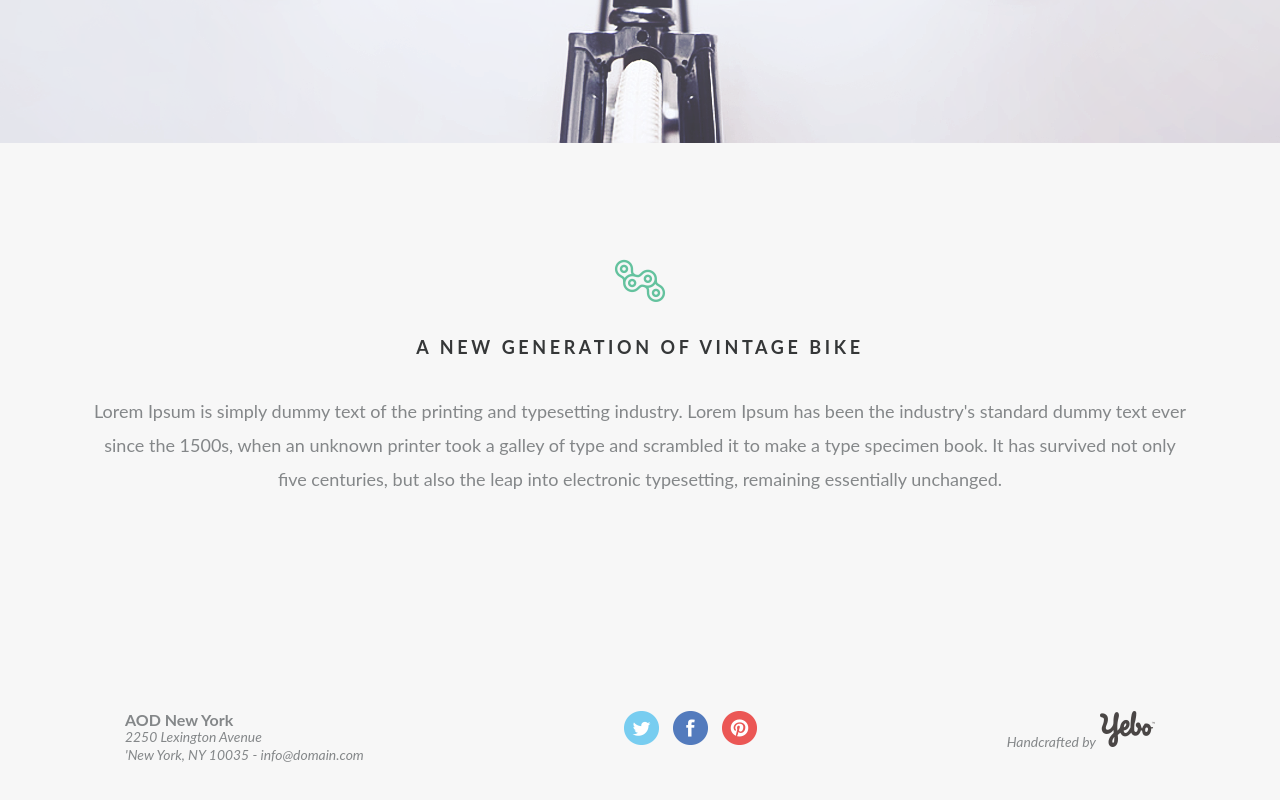
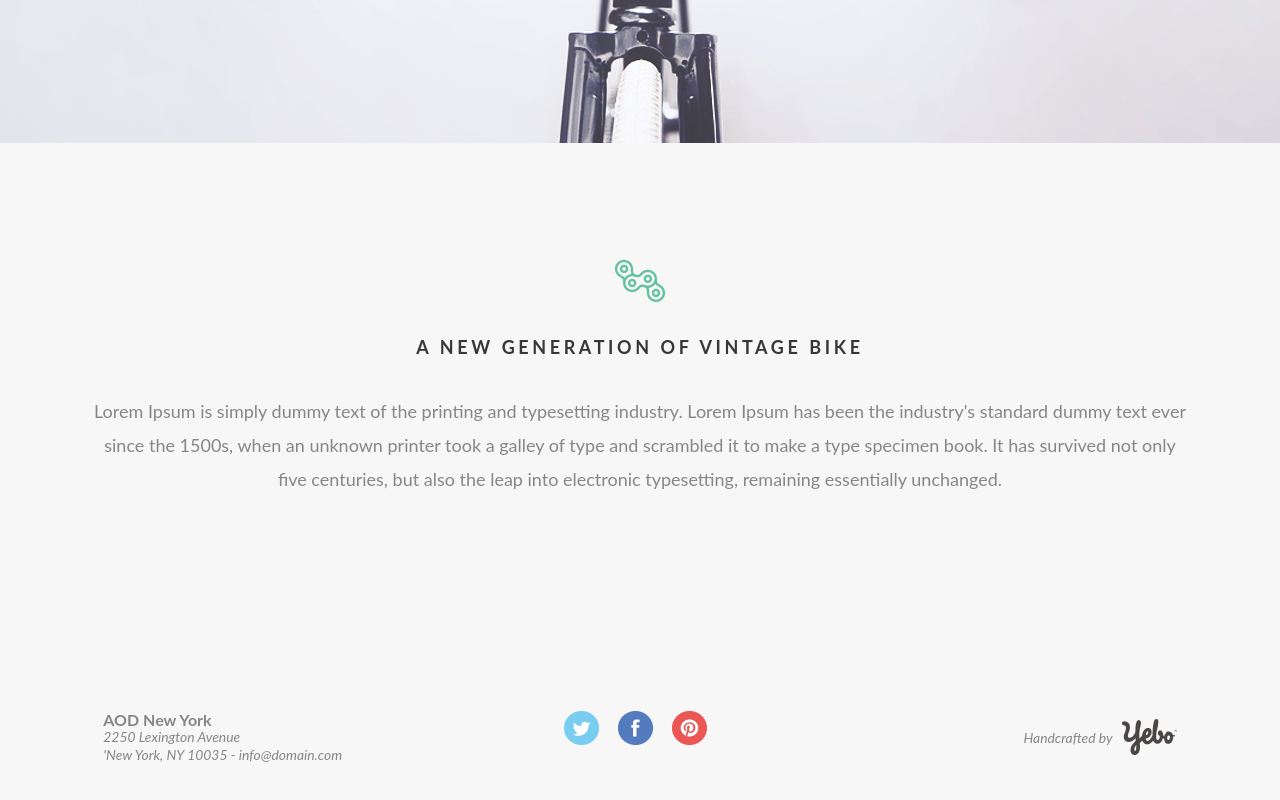
Before and after one commit to IvanXablin/Layout-template-Yebo-Bicycle, a plain HTML site: page index.html in a window 1280 px wide. Shown: the part 657-1457 px from the top of the page. Drawn offline with Linux system fonts and the light colour scheme.

Commit message:
fix footer

```diff
--- a/css/styles.css
+++ b/css/styles.css
@@ -98,8 +98,8 @@
 
 
 .footer {
+    height: 250px;
     display: flex;
-    height: 250px;
     background-color: #f7f7f7;
     justify-content: center;
     align-items: center;
@@ -128,6 +128,20 @@
     color: #848789;
 }
 
+.link-media {
+    padding-right: 110px;
+}
+
 .link-media a {
-    padding-left: 10px;
+    padding-left: 15px;
 }
+
+.by-info {
+    display: flex;
+    justify-content: center;
+    align-items: center;
+}
+
+.by-info img {
+    padding-left: 9px;
+}
```
